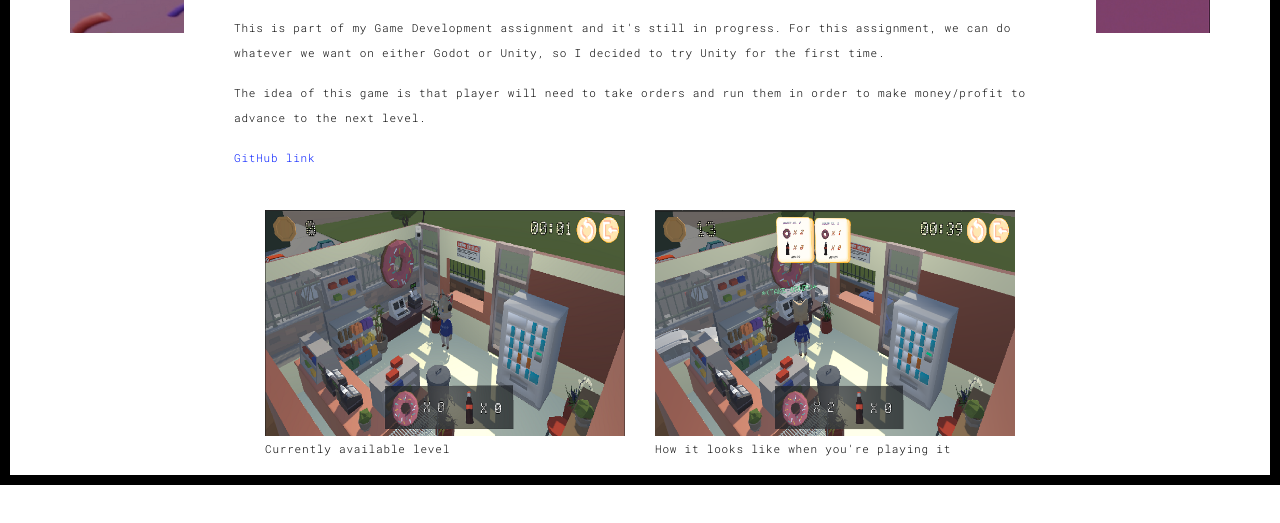
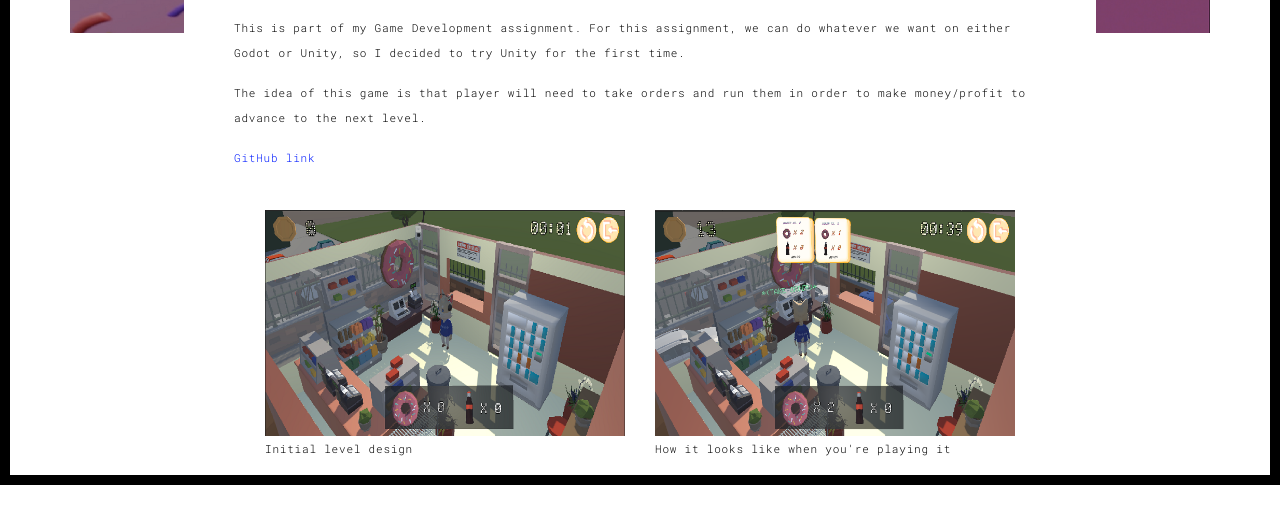
Before and after one commit to NoahNg/Portfolio, a plain HTML site: page work-02.html in a window 1280 px wide. Shown: the part 315-838 px from the top of the page. Drawn offline with Linux system fonts and the light colour scheme; grey boxes are pictures that could not be loaded.

Commit message:
Update work-02.html

```diff
--- a/work-02.html
+++ b/work-02.html
@@ -15,7 +15,7 @@
   <link rel="apple-touch-icon" sizes="180x180" href="./assets/apple-icon-180x180.png">
   <link href="./assets/favicon.ico" rel="icon">
 
-  <title>Untiy Sim Management 3D</title>
+  <title>Unity Sim Management 3D</title>
 
 <link href="./main.3f6952e4.css" rel="stylesheet"></head>
 
@@ -68,7 +68,7 @@
           <div class="text-center">
             <h1 class="h2">002 : Unity Sim Management 3D</h1>
           </div>
-          <p>This is part of my Game Development assignment and it's still in progress. For this assignment, we can do whatever we want on either Godot or Unity, so I decided to try Unity for the first time.
+          <p>This is part of my Game Development assignment. For this assignment, we can do whatever we want on either Godot or Unity, so I decided to try Unity for the first time.
           </p>
             <p>The idea of this game is that player will need to take orders and run them in order to make money/profit to advance to the next level.</p>
             <a href="https://github.com/NoahNg/Unity-Sim-Management-3D">GitHub link</a>
@@ -81,7 +81,7 @@
         <div class="row">
           <div class="col-xs-12 col-md-6">
             <img src="./assets/images/work02-01.png" class="img-responsive" alt="">
-            <p>Currently available level</p>
+            <p>Initial level design</p>
           </div>
           <div class="col-xs-12 col-md-6">
             <img src="./assets/images/work02-02.png" class="img-responsive" alt="">
@@ -96,7 +96,7 @@
 
       <div></div> -->
       <div class="col-xs-12">
-        <iframe width="1140" height="650" src="https://www.youtube.com/embed/pPY3SUgLTY8" title="YouTube video player" frameborder="0" allow="accelerometer; autoplay; clipboard-write; encrypted-media; gyroscope; picture-in-picture" allowfullscreen></iframe>
+        <iframe width="1140" height="650" src="https://www.youtube.com/embed/p-V8ouyne70" title="YouTube video player" frameborder="0" allow="accelerometer; autoplay; clipboard-write; encrypted-media; gyroscope; picture-in-picture" allowfullscreen></iframe>
       </video>
       </div>
 
```
